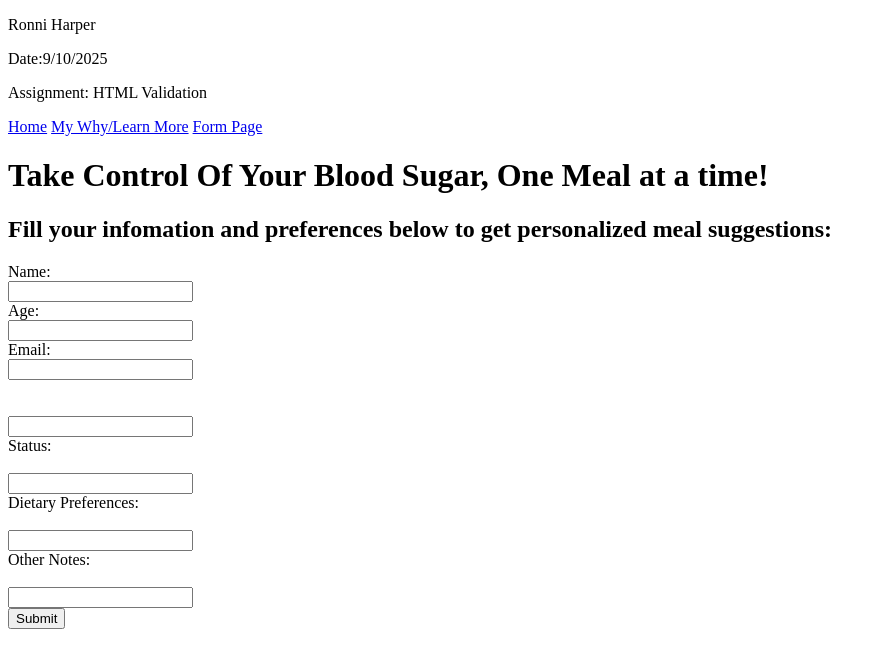
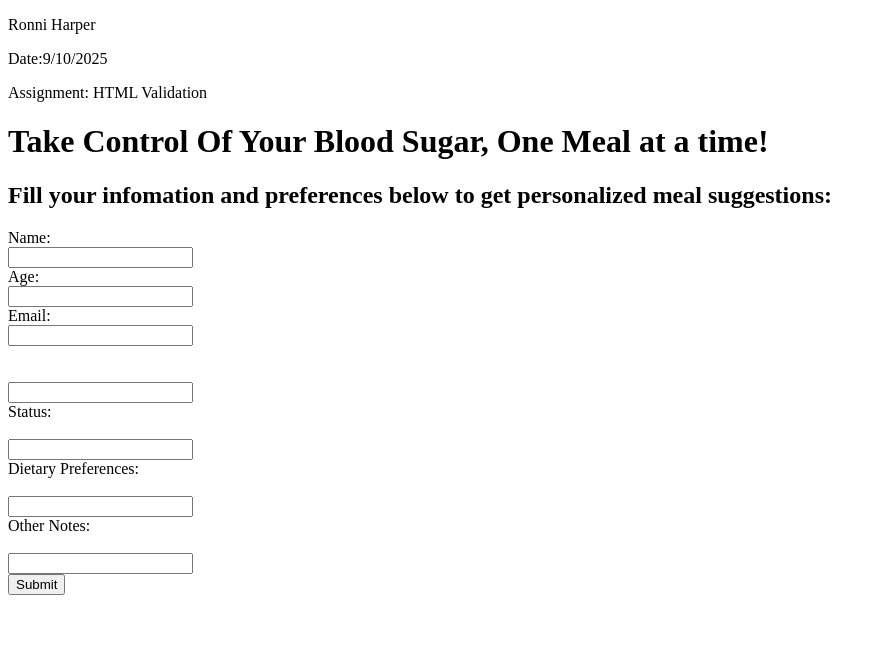
Before and after one commit to ronniharper1/SugarBalance-Website-, a plain HTML site: page formpage.html in a window 1280 px wide. Shown: the whole page, without its empty margins (0-885 px from the left). Drawn offline with Linux system fonts and the light colour scheme.

Commit message:
Update formpage.html

```diff
--- a/formpage.html
+++ b/formpage.html
@@ -12,11 +12,7 @@
         <p>Ronni Harper</p>
         <p>Date:9/10/2025</p>
         <p>Assignment: HTML Validation</p>
-         <nav>
-            <a href="index.html">Home</a>
-            <a href="SecondPage.html">My Why/Learn More</a>
-            <a href="FormPage.html">Form Page</a>
-        </nav>
+
     </header>
 
     <body>
```
